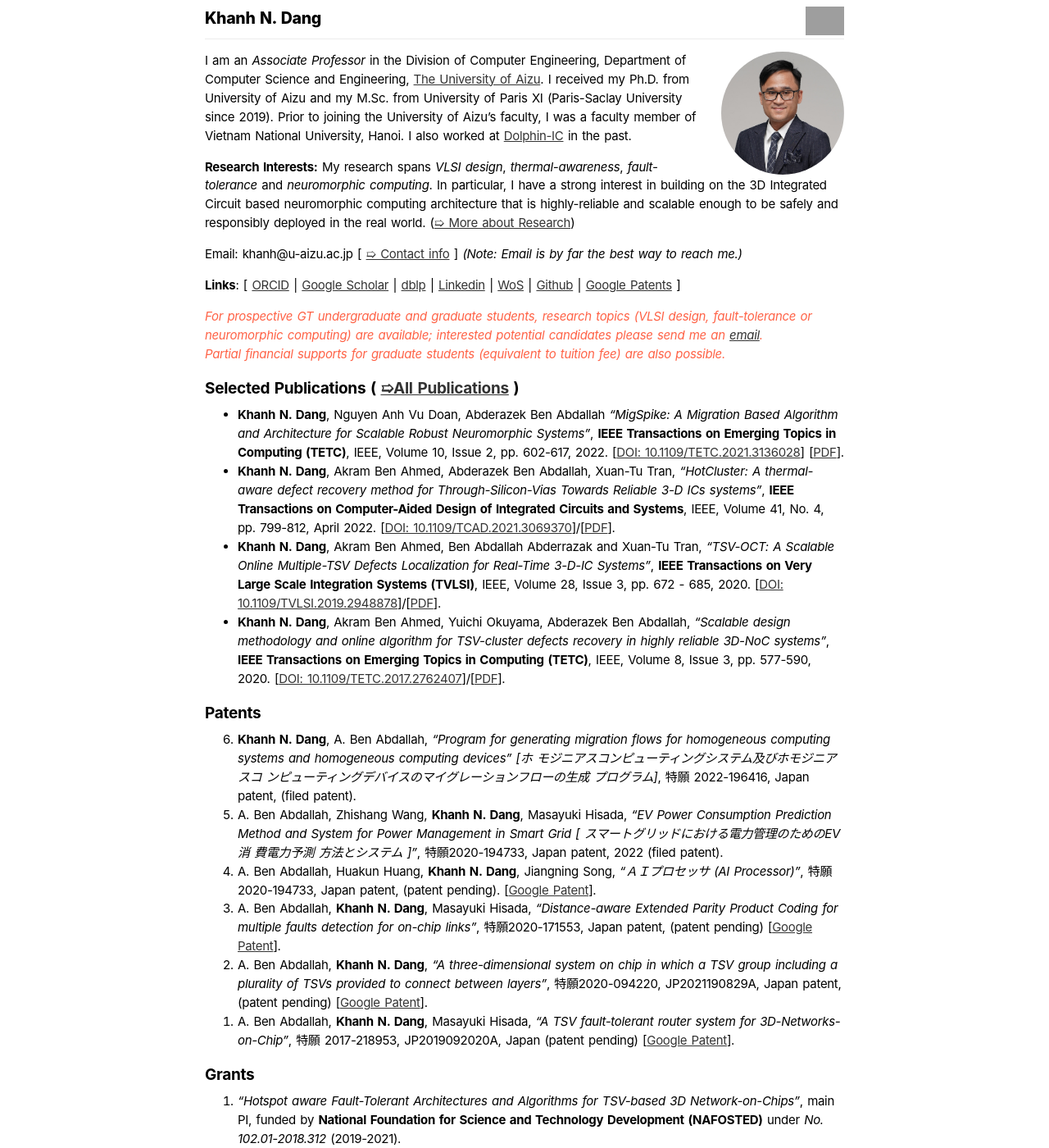
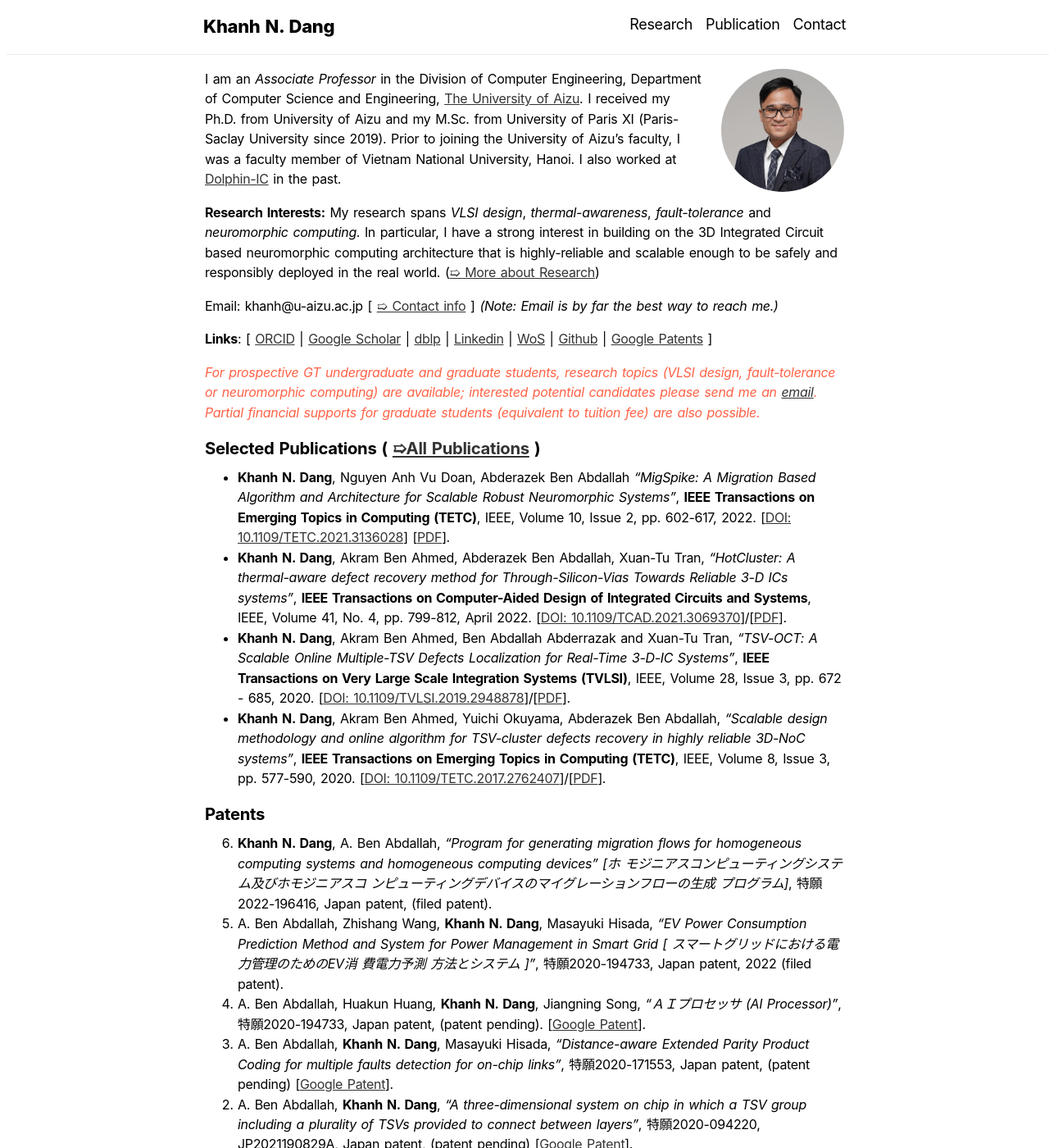
Before and after one commit to khanhdang/minimal-page, a Jekyll site: the page built from index.md, in a window 1280 px wide and 1400 px high. Shown: the whole window at 82% size. Built offline with Jekyll 4.4.1, drawn with Linux system fonts in a browser that asks for light colours.

Commit message:
sticky nav, mobile menu

```diff
--- a/_config.yml
+++ b/_config.yml
@@ -4,8 +4,6 @@
 url: "https://u-aizu.ac.jp" # the base hostname & protocol for your site, e.g. http://example.com
 
 nav:
-   - title: Home
-     url: index.html
    - title: Research
      url: research.html
    - title: Publication
--- a/_includes/nav-home.html
+++ /dev/null
@@ -1,2 +0,0 @@
-			<span id="nav-title">{{ site.title }}</span>
-        	<div id="nav-menu"><a href="https://www.u-aizu.ac.jp/en/"><img src="https://u-aizu.ac.jp/img/common/logo01_en.svg" class="nav-logo" alt="UoA" /></a></div>
--- a/_includes/nav-page.html
+++ /dev/null
@@ -1,4 +0,0 @@
-			<span id="nav-title">{{ page.title }}</span>
-			<div id="nav-menu"><a href="index.html">&#10159;
-				Back to Homepage</a></div>
-        	<!-- <div id="nav-menu"><a href="https://www.u-aizu.ac.jp/en/"><img src="assets/images/UoA-logo.svg" class="nav-logo" alt="UoA" /></a></div> -->
--- /dev/null
+++ b/_includes/nav.html
@@ -0,0 +1,10 @@
+
+        	<div id="nav-menu">
+				<a href="{{ "/" | relative_url }}" class="nav-title">{{ site.title }} </a>
+				<div id="nav-right" class="nav-right">
+				{% for item in site.nav %}
+					<a class="{% if  page.url contains item.url %}active{% endif %}" href="{{ item.url }}">{{ item.title }}</a>
+				{% endfor %}
+				</div>
+				<a href="javascript:void(0);" style="font-size:15px;" class="icon" onclick="myFunction()">Menu &#9776;</a>
+			</div>
--- a/_layouts/default.html
+++ b/_layouts/default.html
@@ -2,25 +2,40 @@
 <html>
 
 <head>
-    {% include head.html %}
-    <title> {{ site.title }} | {{ page.title }} </title>
+  {% include head.html %}
+  <title> {{ site.title }} | {{ page.title }} </title>
 
 </head>
 
 <body>
-    <div id="content-section">
-        <div id="nav">
-			{% include nav-home.html %}
-        </div>
+  <div id="nav" class="nav sticky">
+    <div class="nav-section">
 
-		<div id= "content">
-        	{{ content }}
-		</div>
+    {% include nav.html %}
+    </div>
+  </div>
+  <div class="content-section">
 
-		{% include footer.html %}
+
+    <div id="content">
+      {{ content }}
     </div>
+
+  </div>
+  {% include footer.html %}
+
 </body>
 
+<script>
+  function myFunction() {
+    var x = document.getElementById("nav");
+    if (x.className === "nav") {
+      x.className += " responsive";
+    } else {
+      x.className = "nav";
+    }
+  }
+</script>
 
 
 </html>
--- a/_layouts/home.html
+++ /dev/null
@@ -1,26 +0,0 @@
-<!DOCTYPE html>
-<html>
-
-<head>
-    {% include head.html %}
-    <title> {{ site.title }} | {{ page.title }} </title>
-
-</head>
-
-<body>
-    <div id="content-section">
-        <div id="nav">
-			{% include nav-home.html %}
-        </div>
-
-		<div id= "content">
-        	{{ content }}
-		</div>
-
-		{% include footer.html %}
-    </div>
-</body>
-
-
-
-</html>
--- a/assets/main.css
+++ b/assets/main.css
@@ -1,6 +1,6 @@
 body {
     font-family: SF Pro Text, SF Pro Icons, Helvetica Neue, Helvetica, Arial, sans-serif;
-    font-size: 15px;
+    font-size: 16px;
     line-height: 1.52947;
     font-weight: 400;
     letter-spacing: -.021em;
@@ -23,7 +23,15 @@
     border-radius: 5px;
 }
 
-#content-section {
+.nav-section {
+    margin: 0 auto;
+    width: 800px;
+}
+
+
+.content-section {
+    padding-top: 60px;
+
     margin: 0 auto;
     width: 780px;
 }
@@ -57,27 +65,73 @@
     color: #cccccc;
 }
 
-#nav {
-    padding-bottom: 0.6em;
+.nav {
+    overflow: hidden;
+    /* padding-bottom: 0.6em; */
+    background-color: #ffffff;
     border-bottom: 1px solid #ececec;
+}
+
+.nav a {
+    float: left;
+    display: block;
+    text-align: center;
+    padding: 16px 16px 16px 0px;
+    text-decoration: none;
+    font-size: 18px;
+    color: #000;
+}
+
+
+.nav .icon {
+    display: none;
+}
+
+.nav a:hover {
+    text-decoration: none;
+}
+
+
+@media screen and (max-width: 600px) {
+    .nav a {
+      display: none;
+    }
+    .nav a.nav-title{
+        display: block;
+    }
+    .nav a.icon {
+      float: right;
+      display: block;
+    }
+  }
+
+  @media screen and (max-width: 600px) {
+    .nav.responsive {position: relative;}
+    .nav.responsive .icon {
+      position: absolute;
+      right: 0;
+      top: 0;
+    }
+    .nav.responsive a {
+      float: none;
+      display: block;
+      text-align: left;
+    }
+
+  }
+
+.nav a.nav-title {
+    font-weight: 800;
+    font-size: 22px;
+}
+.nav-right{
+    float: right;
 
 }
 
-#nav-title {
-    font-size: 130%;
-    font-weight: 800;
-
-}
-
-#nav-menu {
-    margin-top: 0.5em;
-
-    float: right;
-}
-
-@media (max-width: 359px) {
-    #nav-menu {
-        display: none;
+@media screen and (max-width: 600px) {
+    .nav-right{
+        float: inherit;
     }
 }
 
@@ -105,7 +159,6 @@
 
 .announce {
     color: tomato;
-
 }
 
 .icenter {
@@ -113,6 +166,7 @@
     margin-left: auto;
     margin-right: auto;
 }
+
 .lastupdate {
     color: #6c6c6c;
     text-align: right;
@@ -135,7 +189,7 @@
         margin-bottom: 10px;
     }
 
-    #content-section {
+    .content-section {
         margin: 0 auto;
         width: 100%;
     }
@@ -147,3 +201,15 @@
         margin-block-end: 0.3em;
     }
 }
+a.active {
+    /* font-weight: 500; */
+    color:tomato;
+
+}
+
+.sticky {
+    position: fixed;
+    top: 0;
+    width: 100%;
+
+}
```
Also changed, not shown: _layouts/page.html (deleted, +0 -26 lines), index.md (+1 -1 lines), pub.md (+1 -1 lines), research.md (+1 -4 lines), README.md.
